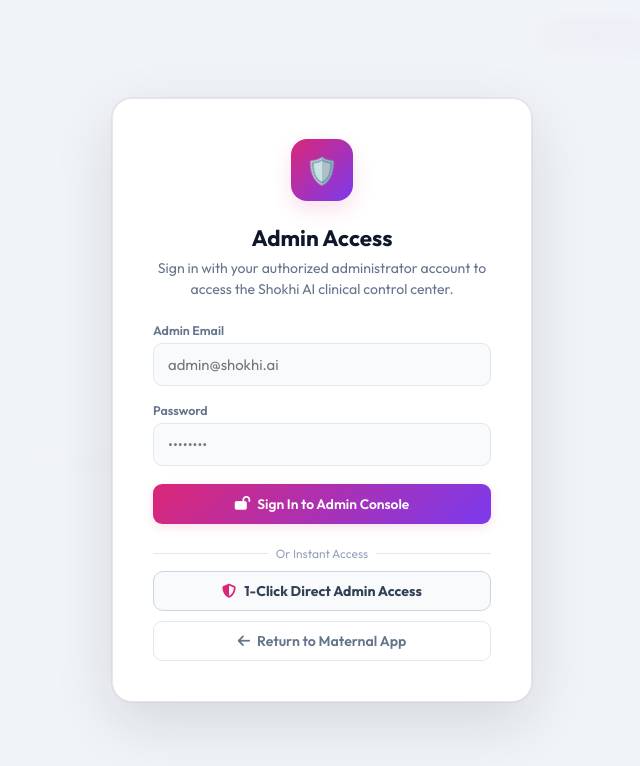
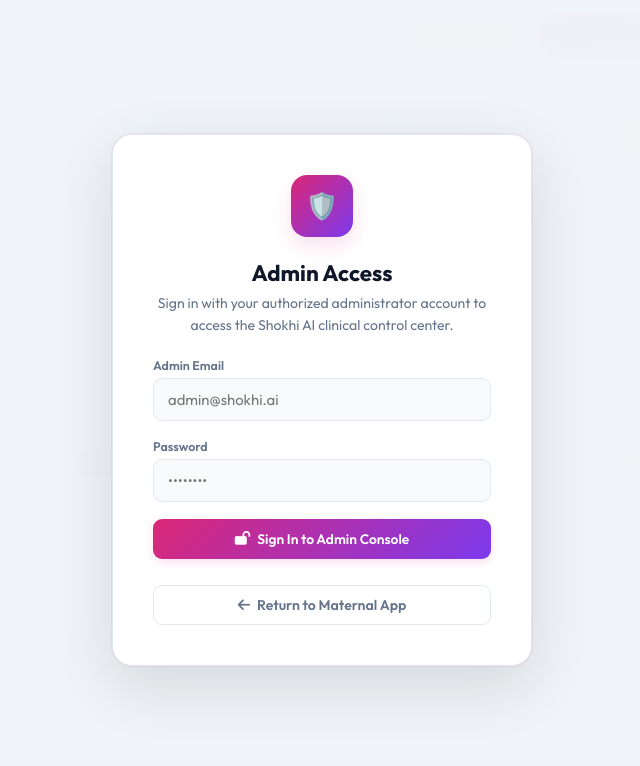
Before and after one commit to aajubairprince-bot/api-connected-, a website: page Shokhi-AI-main/www/admin.html in a window 1280 px wide. Shown: the whole page, without its empty margins (318-958 px from the left). Drawn offline with Linux system fonts and the light colour scheme.

Commit message:
Pure-Admin-Email-Authentication

```diff
--- a/Shokhi-AI-main/www/admin.html
+++ b/Shokhi-AI-main/www/admin.html
@@ -231,7 +231,7 @@
     <div id="authError" class="auth-error"></div>
 
     <!-- Admin Email & Password Form -->
-    <form onsubmit="event.preventDefault(); handleAdminEmailLogin();" style="text-align:left; margin-bottom:12px;">
+    <form onsubmit="event.preventDefault(); handleAdminEmailLogin();" style="text-align:left; margin-bottom:14px;">
       <div class="field">
         <label>Admin Email</label>
         <input type="email" id="adminEmail" placeholder="admin@shokhi.ai" autocomplete="email" required>
@@ -240,20 +240,10 @@
         <label>Password</label>
         <input type="password" id="adminPass" placeholder="••••••••" autocomplete="current-password" required>
       </div>
-      <button type="submit" id="adminLoginBtn" class="btn btn-primary" style="width:100%;justify-content:center;padding:11px;margin-bottom:10px;">
+      <button type="submit" id="adminLoginBtn" class="btn btn-primary" style="width:100%;justify-content:center;padding:11px;margin-bottom:12px;">
         <i class="fa-solid fa-lock-open"></i> Sign In to Admin Console
       </button>
     </form>
-
-    <div style="display:flex; align-items:center; gap:8px; margin:10px 0; color:#94a3b8; font-size:12px;">
-      <span style="flex:1; height:1px; background:#e2e8f0;"></span>
-      <span>Or Instant Access</span>
-      <span style="flex:1; height:1px; background:#e2e8f0;"></span>
-    </div>
-
-    <button onclick="handleDirectAdminAccess()" class="btn" style="width:100%;justify-content:center;padding:10px;background:#f8fafc;color:#334155;border:1.5px solid #cbd5e1;font-weight:700;font-size:.88rem;border-radius:10px;margin-bottom:10px;display:flex;align-items:center;gap:8px;cursor:pointer;">
-      <i class="fa-solid fa-shield-halved" style="color:var(--primary);"></i> 1-Click Direct Admin Access
-    </button>
 
     <a href="/" class="btn btn-outline" style="width:100%;justify-content:center;padding:10px;font-size:.88rem;">
       <i class="fa-solid fa-arrow-left"></i> Return to Maternal App
```
